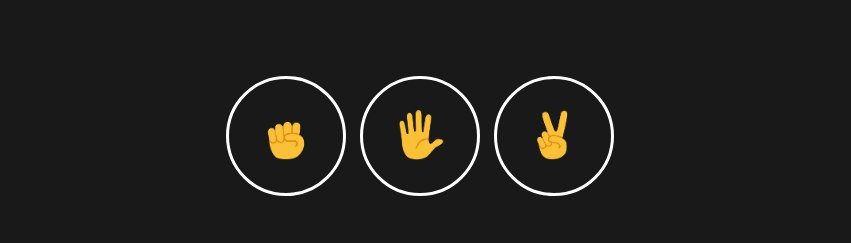
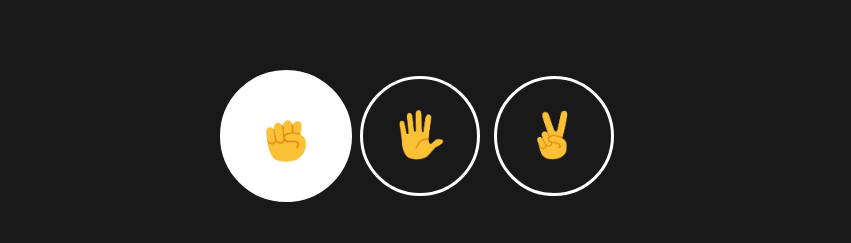
Before and after one commit to wurtz-codez/Rock-Paper-Scissors-Game, a plain HTML site: page rock-paper-scissors/index.html in a window 1280 px wide. In both pictures the pointer is over the button 500 px from the left and 312 px from the top of the page. Shown: the part 176-419 px from the top of the page, without its empty margins (215-1066 px from the left). Drawn offline with Linux system fonts and the light colour scheme.

Commit message:
Update style.css
added hover feature for move buttons

```diff
--- a/rock-paper-scissors/style.css
+++ b/rock-paper-scissors/style.css
@@ -21,6 +21,12 @@ body {
   border-radius: 60px;
   margin-right: 10px;
   cursor: pointer;
+}
+
+.move-button:hover {
+  transform: scale(1.1);
+  transition: 0.3s;
+  background-color: white;
 }
 
 .moves {
```
